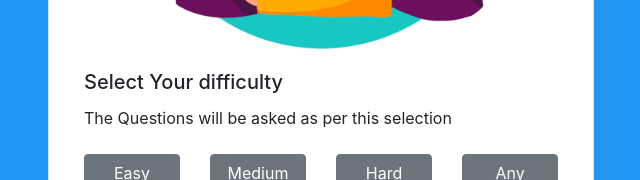
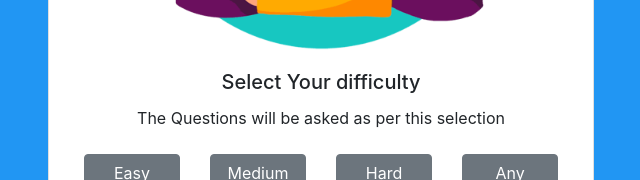
Before and after one commit to AbbyB97/lq-assessment, a React (Create React App) app: page /#/ in a window 1280 px wide. Shown: the part 405-585 px from the top of the page, without its empty margins (319-959 px from the left). Built offline with nearby package versions, Linux system fonts and the light colour scheme.

Commit message:
text center home

```diff
--- a/src/components/Home/index.js
+++ b/src/components/Home/index.js
@@ -51,8 +51,10 @@ const Home = () => {
             />
             <Card.Body>
               <Container fluid>
-                <Card.Title>Select Your difficulty</Card.Title>
-                <Card.Text>
+                <Card.Title className="text-center">
+                  Select Your difficulty
+                </Card.Title>
+                <Card.Text className="text-center">
                   The Questions will be asked as per this selection
                 </Card.Text>
                 <Row>
```
